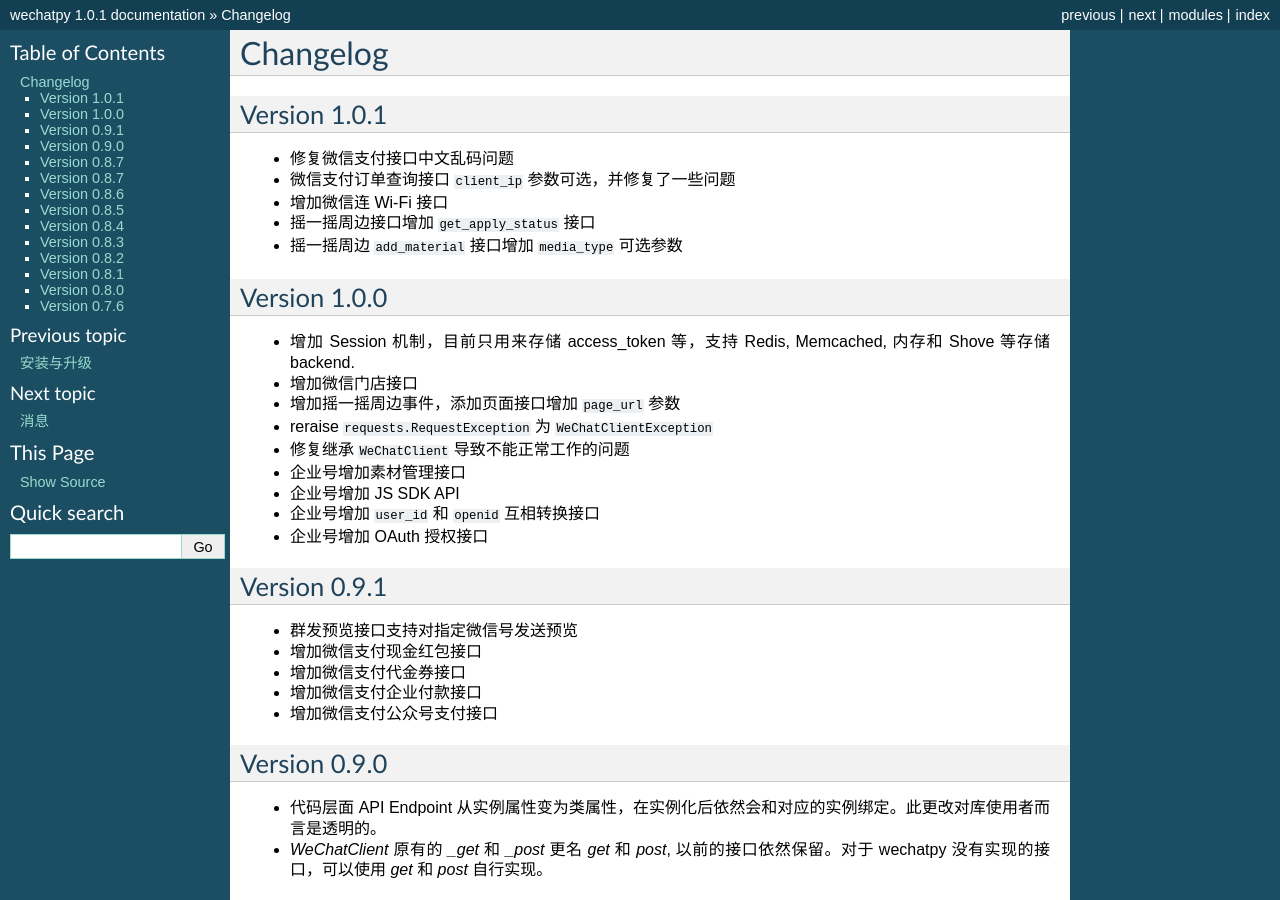
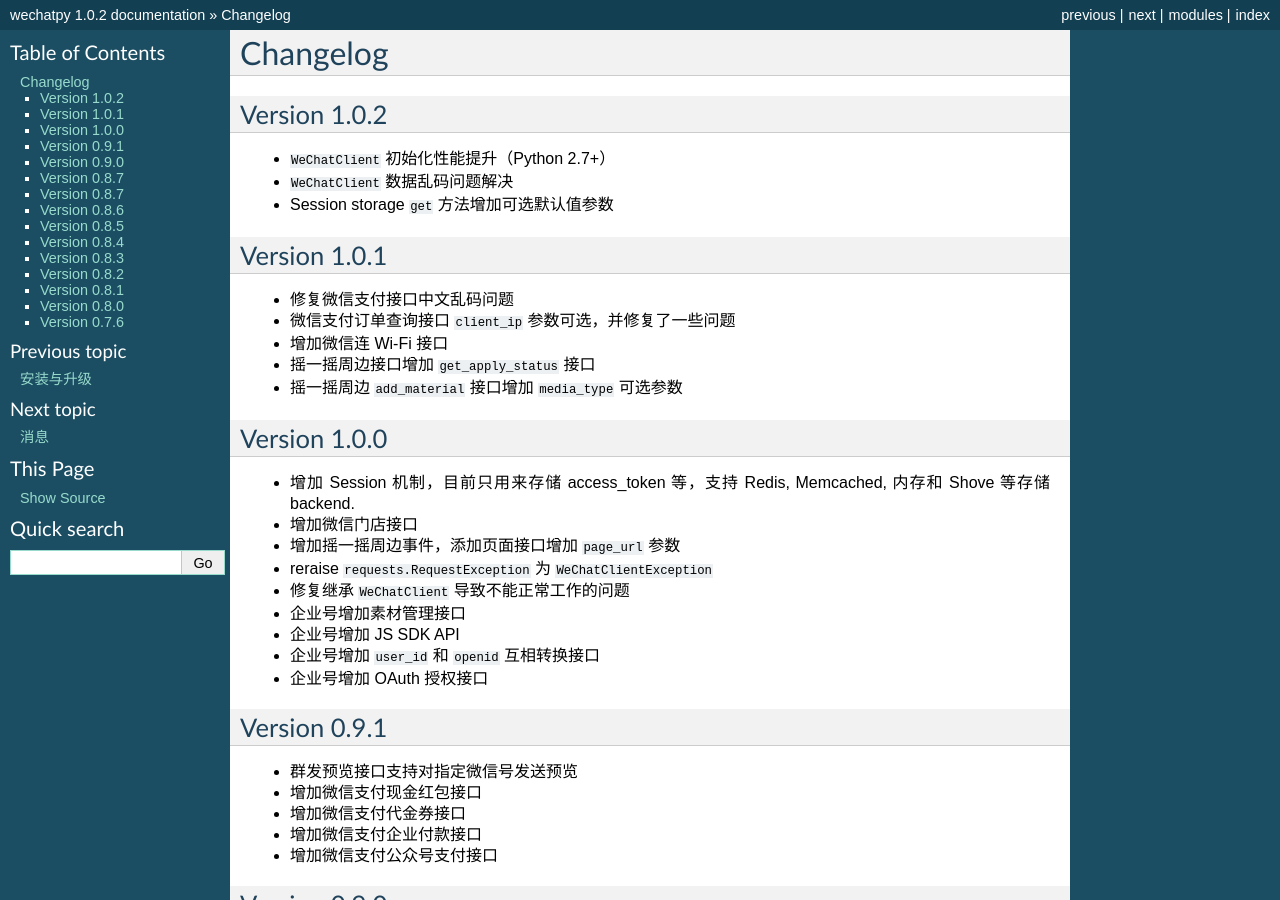
Before and after one commit to wechatpy/wechatpy, a Sphinx documentation site: the page built from docs/changelog.rst, in a window 1280 px wide and 900 px high. Built offline with Sphinx 7.4.7, drawn with Linux system fonts in a browser that asks for light colours; some of the changed text lies outside the part shown.

Commit message:
Bump version to 1.0.2

```diff
--- a/docs/changelog.rst
+++ b/docs/changelog.rst
@@ -1,5 +1,11 @@
 Changelog
 ================
+
+Version 1.0.2
+---------------------
++ ``WeChatClient`` 初始化性能提升（Python 2.7+）
++ ``WeChatClient`` 数据乱码问题解决
++ Session storage ``get`` 方法增加可选默认值参数
 
 Version 1.0.1
 ---------------------
--- a/setup.py
+++ b/setup.py
@@ -14,7 +14,7 @@ with open('requirements.txt') as f:
 
 setup(
     name='wechatpy',
-    version='1.0.1',
+    version='1.0.2',
     author='messense',
     author_email='messense@icloud.com',
     url='https://github.com/messense/wechatpy',
--- a/wechatpy/__init__.py
+++ b/wechatpy/__init__.py
@@ -11,5 +11,5 @@ from wechatpy.pay import WeChatPay  # NOQA
 from wechatpy.exceptions import WeChatPayException  # NOQA
 
 
-__version__ = '1.0.1'
+__version__ = '1.0.2'
 __author__ = 'messense'
```
